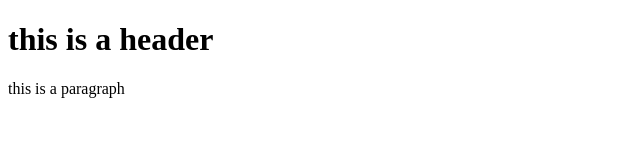
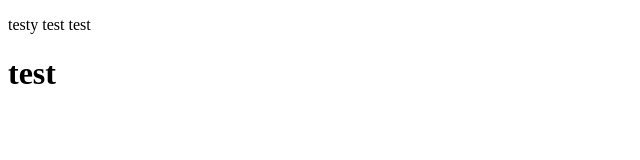
Before and after one commit to Lipa3434/git_test, a plain HTML site: page html-boilerplate/index.html in a window 1280 px wide. Shown: the whole page, without its empty margins (0-640 px from the left). Drawn offline with Linux system fonts and the light colour scheme.

Commit message:
TEST VERSION

```diff
--- a/html-boilerplate/index.html
+++ b/html-boilerplate/index.html
@@ -1,12 +1,12 @@
 <!DOCTYPE html>
 <html lang="en">
-    <head>
-        <meta charset="UTF-8">
-        <title>My First Webpage</title>
-    </head>
-
-    <body>
-        <h1>this is a header</h1>
-        <p>this is a paragraph</p>
-    </body>
+<head>
+    <meta charset="UTF-8">
+    <meta name="viewport" content="width=device-width, initial-scale=1.0">
+    <title>Document</title>
+</head>
+<body>
+    <p> testy test test</p>
+    <h1>test</h1>
+</body>
 </html>
```
